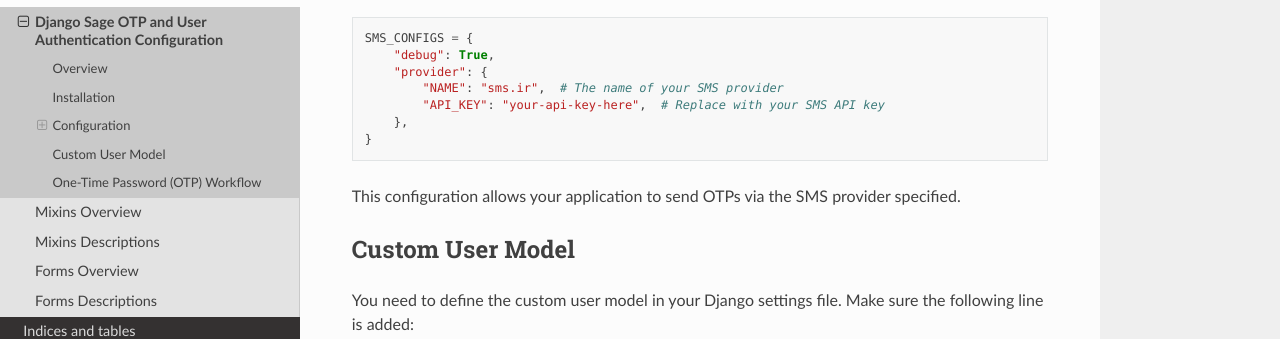
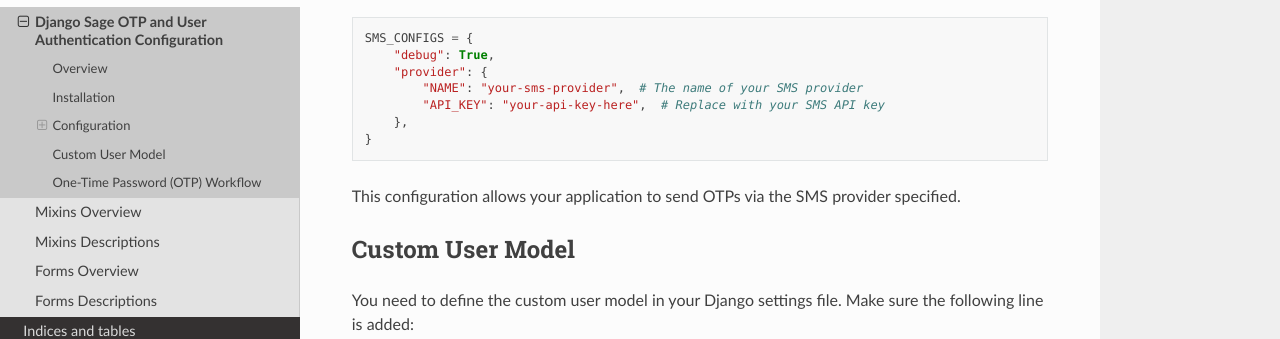
Before and after one commit to MohmdFo/django-sage-auth, a Sphinx documentation site: the page built from docs/source/getting_started/installation.rst, in a window 1280 px wide and 900 px high, scrolled down 2869 px. Shown: the part 179-518 px from the top of the window. Built offline with Sphinx 7.4.7 and the Read the Docs theme 3.1.0, drawn with Linux system fonts in a browser that asks for light colours.

Commit message:
docs(Docs): Update the installation

```diff
--- a/docs/source/getting_started/installation.rst
+++ b/docs/source/getting_started/installation.rst
@@ -136,7 +136,7 @@
    SMS_CONFIGS = {
        "debug": True,
        "provider": {
-           "NAME": "sms.ir",  # The name of your SMS provider
+           "NAME": "your-sms-provider",  # The name of your SMS provider
            "API_KEY": "your-api-key-here",  # Replace with your SMS API key
        },
    }
```
